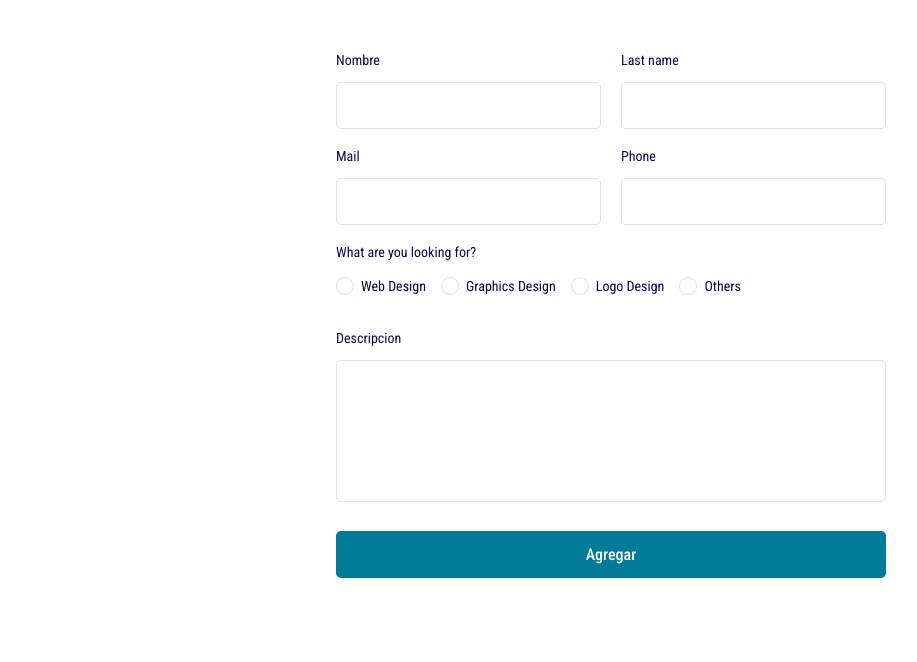
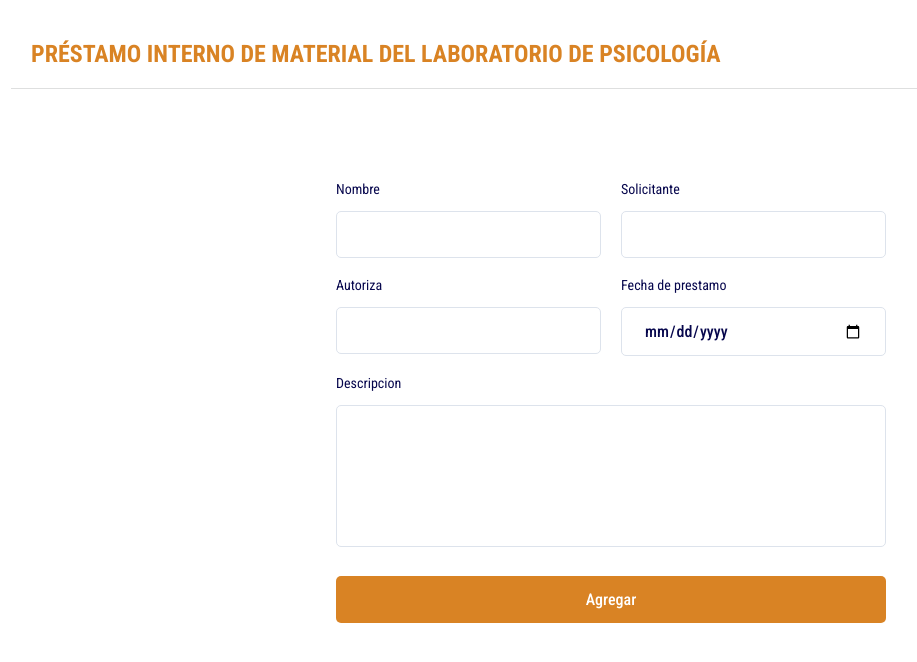
Before and after one commit to Ney004/Inventario, a plain HTML site: page Sidebar-options/prestar.html in a window 1280 px wide. Shown: the whole page, without its empty margins (29-946 px from the left). Drawn offline with Linux system fonts and the light colour scheme.

Commit message:
formulario prestamo listo

```diff
--- a/Sidebar-options/prestar.html
+++ b/Sidebar-options/prestar.html
@@ -7,6 +7,10 @@
   <link rel="stylesheet" href="./prestar_style.css">
 </head>
 <body>
+  <div class="head">
+    <h3> PRÉSTAMO INTERNO DE MATERIAL DEL LABORATORIO DE PSICOLOGÍA </h3>
+  </div>
+
   <div class="formbold-main-wrapper">
     <!-- Author: FormBold Team -->
     <!-- Learn More: https://formbold.com -->
@@ -14,60 +18,23 @@
       <form action="https://formbold.com/s/FORM_ID" method="POST">
         <div class="formbold-input-flex">
           <div>
-            <label for="firstname" class="formbold-form-label"> Nombre </label>
-            <input type="text" name="firstname" id="firstname" class="formbold-form-input"/>
+            <label for="nombre" class="formbold-form-label"> Nombre </label>
+            <input type="text" name="nombre" id="nombre" class="formbold-form-input"/>
           </div>
           <div>
-            <label for="lastname" class="formbold-form-label"> Last name </label>
-            <input type="text" name="lastname" id="lastname" class="formbold-form-input"/>
+            <label for="solicitante" class="formbold-form-label"> Solicitante </label>
+            <input type="text" name="solicitante" id="solicitante" class="formbold-form-input"/>
           </div>
         </div>
 
         <div class="formbold-input-flex">
           <div>
-            <label for="email" class="formbold-form-label"> Mail </label>
-            <input type="email" name="email" id="email" class="formbold-form-input"/>
+            <label for="autoriza" class="formbold-form-label"> Autoriza </label>
+            <input type="text" name="autoriza" id="autoriza" class="formbold-form-input"/>
           </div>
           <div>
-            <label for="phone" class="formbold-form-label"> Phone </label>
-            <input type="text" name="phone" id="phone" class="formbold-form-input"/>
-          </div>
-        </div>
-
-        <div class="formbold-input-radio-wrapper">
-          <label for="jobtitle" class="formbold-form-label"> What are you looking for? </label>
-          <div class="formbold-radio-flex">
-            <div class="formbold-radio-group">
-              <label class="formbold-radio-label">
-                <input class="formbold-input-radio" type="radio" name="jobtitle" id="jobtitle">
-                Web Design
-                <span class="formbold-radio-checkmark"></span>
-              </label>
-            </div>
-
-            <div class="formbold-radio-group">
-              <label class="formbold-radio-label">
-                <input class="formbold-input-radio" type="radio" name="jobtitle" id="jobtitle">
-                Graphics Design
-                <span class="formbold-radio-checkmark"></span>
-              </label>
-            </div>
-
-            <div class="formbold-radio-group">
-              <label class="formbold-radio-label">
-                <input class="formbold-input-radio" type="radio" name="jobtitle" id="jobtitle">
-                Logo Design
-                <span class="formbold-radio-checkmark"></span>
-              </label>
-            </div>
-
-            <div class="formbold-radio-group">
-              <label class="formbold-radio-label">
-                <input class="formbold-input-radio" type="radio" name="jobtitle" id="jobtitle">
-                Others
-                <span class="formbold-radio-checkmark"></span>
-              </label>
-            </div>
+            <label for="fecha" class="formbold-form-label"> Fecha de prestamo </label>
+            <input type="date" name="fecha" id="fecha" class="formbold-form-input"/>
           </div>
         </div>
 
--- a/Sidebar-options/prestar_style.css
+++ b/Sidebar-options/prestar_style.css
@@ -13,10 +13,10 @@
     border-bottom: 1px solid #dedfdf;
 }
 
-.head h2{
-    color: #027b98;
+.head h3{
+    color: #D98324;
     margin-bottom: 20px;
-    font-size: clamp(1rem, 5vw, 2rem);
+    font-size: clamp(0.5rem, 5vw, 1.5rem);
     padding-left: 20px;
 }
 
@@ -51,70 +51,6 @@
     width: 50%;
 }
 
-.formbold-input-radio-wrapper {
-    margin-bottom: 28px;
-}
-
-.formbold-radio-flex {
-    display: flex;
-    align-items: center;
-    gap: 15px;
-}
-
-.formbold-radio-label {
-    font-size: 14px;
-    line-height: 24px;
-    color: #07074D;
-    position: relative;
-    padding-left: 25px;
-    cursor: pointer;
-    -webkit-user-select: none;
-    -moz-user-select: none;
-    -ms-user-select: none;
-    user-select: none;
-}
-
-.formbold-input-radio {
-    position: absolute;
-    opacity: 0;
-    cursor: pointer;
-}
-
-.formbold-radio-checkmark {
-    position: absolute;
-    top: -1px;
-    left: 0;
-    height: 18px;
-    width: 18px;
-    background-color: #FFFFFF;
-    border: 1px solid #DDE3EC;
-    border-radius: 50%;
-}
-
-.formbold-radio-label .formbold-input-radio:checked ~ .formbold-radio-checkmark {
-    background-color: #6A64F1;
-}
-
-.formbold-radio-checkmark:after {
-    content: "";
-    position: absolute;
-    display: none;
-}
-
-.formbold-radio-label .formbold-input-radio:checked ~ .formbold-radio-checkmark:after {
-    display: block;
-}
-
-.formbold-radio-label .formbold-radio-checkmark:after {
-    top: 50%;
-    left: 50%;
-    width: 10px;
-    height: 10px;
-    border-radius: 50%;
-    background: #FFFFFF;
-    transform: translate(-50%, -50%);
-}
-
 .formbold-form-input {
     width: 100%;
     padding: 13px 22px;
@@ -133,7 +69,7 @@
 }
 
 .formbold-form-input:focus {
-    border-color: #6a64f1;
+    border-color: #D98324;
     box-shadow: 0px 3px 8px rgba(0, 0, 0, 0.05);
 }
 
@@ -153,7 +89,7 @@
     padding: 14px 25px;
     border: none;
     font-weight: 500;
-    background-color: #027b98;
+    background-color: #D98324;
     color: white;
     cursor: pointer;
     margin-top: 25px;
```
Also changed, not shown: Sidebar-options/inventario.html (+11 -0 lines), Sidebar-options/prestamo.html (+8 -0 lines).
